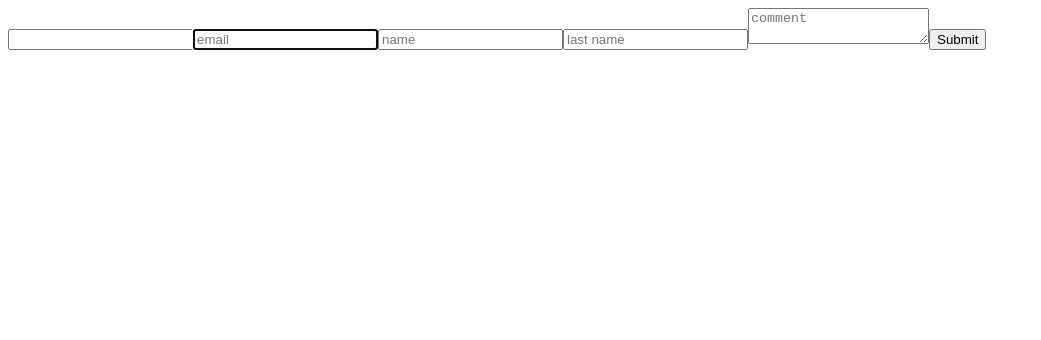
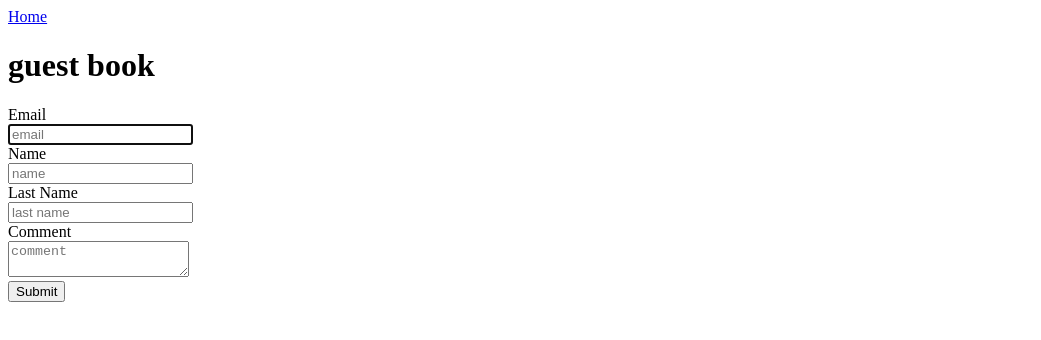
Before and after one commit to failure-driven/experiments-in-workshops, a Next.js app in the folder guestbook-nextjs/: page /comments in a window 1280 px wide. Shown: the top 340 px of the page, without its empty margins (0-1041 px from the left). Built offline with nearby package versions, Linux system fonts and the light colour scheme.

Commit message:
Some basic header and alignment styling

```diff
--- a/guestbook-nextjs/app/comments/page.tsx
+++ b/guestbook-nextjs/app/comments/page.tsx
@@ -27,7 +27,9 @@ export default function Page() {
 
   return (
     <form onSubmit={onSubmit}>
-      <input type="text" name="name" />
+      <div>
+        <label>Email</label>
+        <div>
           <input
             autoFocus
             onChange={(e) => setEmail(e.target.value)}
@@ -35,23 +37,40 @@ export default function Page() {
             type="email"
             value={email}
           />
+        </div>
+      </div>
+      <div>
+        <label>Name</label>
+        <div>
           <input
             onChange={(e) => setName(e.target.value)}
             placeholder="name"
             type="text"
             value={name}
           />
+        </div>
+      </div>
+      <div>
+        <label>Last Name</label>
+        <div>
           <input
             onChange={(e) => setLastName(e.target.value)}
             placeholder="last name"
             type="text"
             value={lastName}
           />
+        </div>
+      </div>
+      <div>
+        <label>Comment</label>
+        <div>
           <textarea
             onChange={(e) => setComment(e.target.value)}
             placeholder="comment"
             value={comment}
           />
+        </div>
+      </div>
 
       <button type="submit">Submit</button>
     </form>
--- a/guestbook-nextjs/app/layout.js
+++ b/guestbook-nextjs/app/layout.js
@@ -3,10 +3,21 @@ export const metadata = {
   description: "Generated by Next.js",
 };
 
+import Link from "next/link";
+
 export default function RootLayout({ children }) {
   return (
     <html lang="en">
-      <body>{children}</body>
+      <body>
+        <header>
+          <Link href="/">Home</Link>
+          <div className="container">
+            <h1>guest book</h1>
+          </div>
+        </header>
+        <main>{children}</main>
+        <footer></footer>
+      </body>
     </html>
   );
 }
```
Also changed, not shown: guestbook-nextjs/app/page.tsx (+10 -9 lines). Lines whose indentation alone changed are shown as unchanged.
